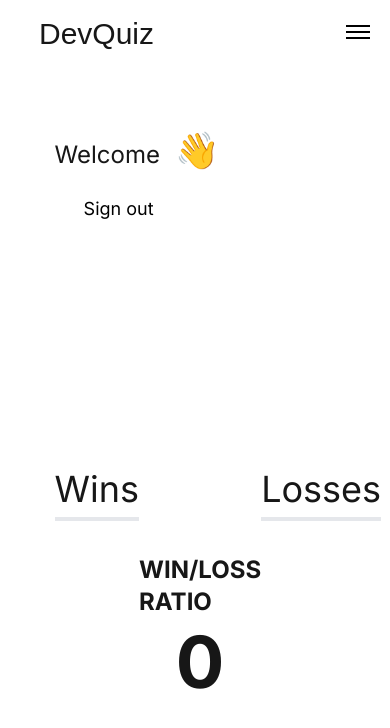
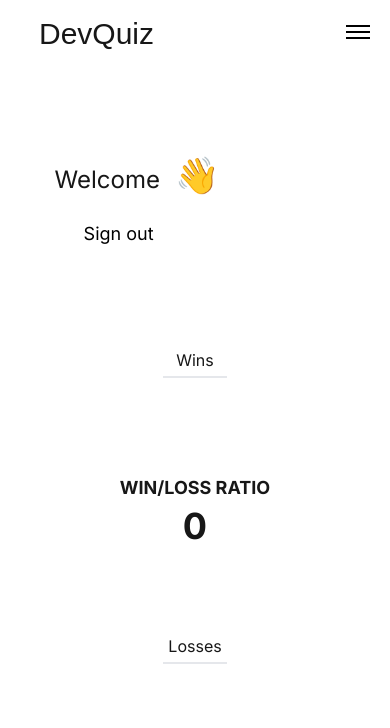
Before and after one commit to BChainbuddy/DevelopmentQuiz, a Next.js app: page /profile in a window 390 px wide. Shown: the top 728 px of the page. Built offline with nearby package versions, Linux system fonts and the light colour scheme; no server answers; the database is empty; a web font is replaced by a local one.

Commit message:
updated responsivness on Profile page

```diff
--- a/src/app/profile/page.tsx
+++ b/src/app/profile/page.tsx
@@ -22,7 +22,7 @@ export default async function ProfilePage() {
         </p>
         <LogoutButton />
       </div>
-      <div className="flex flex-row justify-around">
+      <div className="flex md:flex-row flex-col md:justify-around justify-evenly items-center gap-y-[10vh]">
         <Stat label="Wins" data={profile?.wins} />
         <Ratio data={profile} />
         <Stat label="Losses" data={profile?.losses} />
--- a/src/components/Profile/Ratio.tsx
+++ b/src/components/Profile/Ratio.tsx
@@ -6,10 +6,12 @@ interface RatioProps {
 
 export default function Ratio({ data }: RatioProps) {
   return (
-    <div className="flex flex-col mt-[30vh]">
-      <p className="text-2xl font-bold py-2">WIN/LOSS RATIO</p>
-      <p className="text-7xl text-center font-bold">
-        {data?.wins && data?.losses ? data.wins / data.losses : 0}
+    <div className="flex flex-col lg:mt-[30vh] md:mt-[25vh]">
+      <p className="lg:text-2xl md:text-xl text-lg font-bold md:py-2 py-1 text-center">
+        WIN/LOSS RATIO
+      </p>
+      <p className="lg:text-7xl md:text-6xl text-4xl text-center font-bold">
+        {data?.wins && data?.losses ? (data.wins / data.losses).toFixed(2) : 0}
       </p>
     </div>
   );
--- a/src/components/Profile/Stat.tsx
+++ b/src/components/Profile/Stat.tsx
@@ -5,9 +5,11 @@ interface StatProps {
 
 export default function Stat({ label, data }: StatProps) {
   return (
-    <div className="flex flex-col gap-y-2 items-center justify-center w-[10rem]">
-      <p className="border-b-4 w-full text-center text-4xl py-2">{label}</p>
-      <p className="text-7xl font-bold">{data}</p>
+    <div className="flex flex-col gap-y-2 items-center justify-center lg:w-[10rem] md:w-[8rem] w-[4rem]">
+      <p className="md:border-b-4 border-b-2 w-full text-center lg:text-4xl md:text-3xl md:py-2 py-1">
+        {label}
+      </p>
+      <p className="lg:text-7xl md:text-6xl text-4xl font-bold">{data}</p>
     </div>
   );
 }
```
